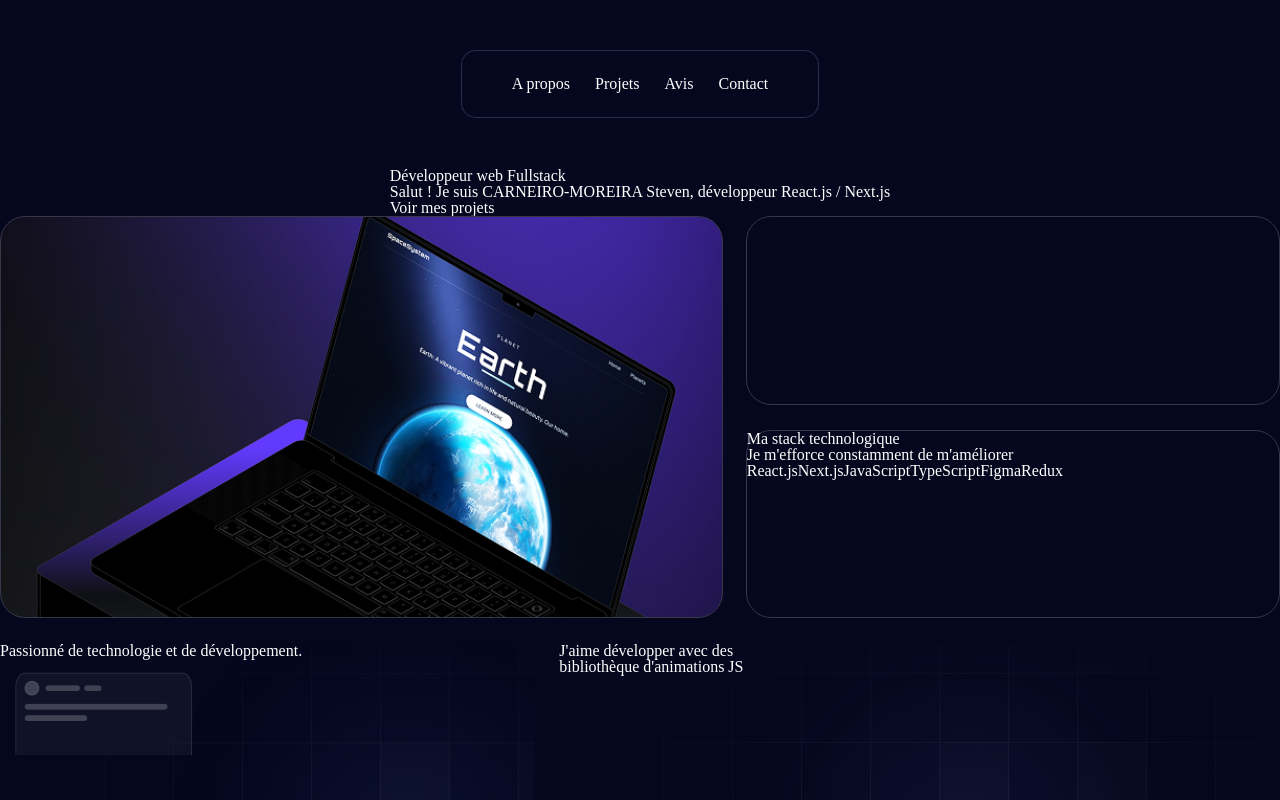
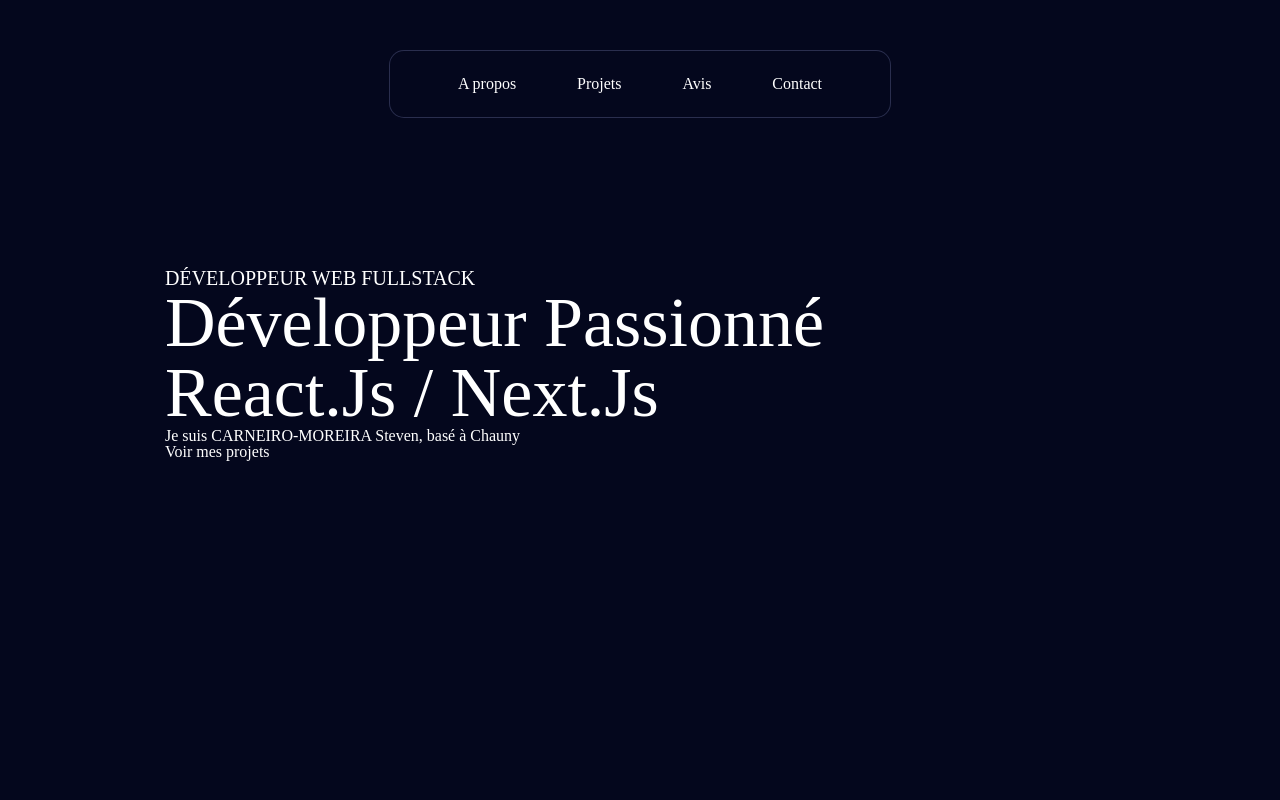
Before and after one commit to CARNEIRO-MOREIRA-Steven/Portfolio26, a Next.js app: page / in a window 1280 px wide. Shown: the top 800 px of the page. Built offline with nearby package versions, Linux system fonts and the light colour scheme.

Commit message:
Modification

```diff
--- a/src/app/components/Banner/Banner.jsx
+++ b/src/app/components/Banner/Banner.jsx
@@ -1,10 +1,12 @@
 import React from 'react'
+import './banner.css'
 
 const Banner = () => {
   return (
-    <section>
-        <h1>Développeur web Fullstack</h1>
-        <h2>Salut ! Je suis CARNEIRO-MOREIRA Steven, développeur React.js / Next.js</h2>
+    <section className='banner'>
+        <p>Développeur web Fullstack</p>
+        <h1>Développeur passionné <br></br>React.js / Next.js</h1>
+        <h2>Je suis CARNEIRO-MOREIRA Steven, basé à Chauny</h2>
         <a href="">Voir mes projets</a>
     </section>
   )
--- /dev/null
+++ b/src/app/components/Banner/banner.css
@@ -0,0 +1,14 @@
+.banner{
+    height: 700px;
+    width: calc(100% - 200px);
+    padding: 100px 100px;
+    max-width: 950px;
+}
+.banner p{
+    font-size: 20px;
+    text-transform: uppercase;
+}
+.banner h1{
+    font-size: 70px;
+    text-transform: capitalize;
+}
--- a/src/app/components/Intro/intro.css
+++ b/src/app/components/Intro/intro.css
@@ -37,6 +37,8 @@ gap: 25px;
     background-image: url('../../../../public/Background.png');
 }
 .div5 {
+    background-image: url('../../../../public/backgroundblobservicepng.png');
+    background-repeat: no-repeat;
     grid-area: 7 / 1 / 9 / 4; }
 .div6 {
     grid-area: 5 / 4 / 9 / 8;
--- a/src/app/components/Nav/navigation.css
+++ b/src/app/components/Nav/navigation.css
@@ -9,4 +9,6 @@ nav{
     border-radius: 15px;
     width: fit-content;
     margin: 50px 0;
+    justify-content: space-around;
+    width: 400px;
 }
```
Also changed, not shown: public/backgroundblobservicepng.png (added).
